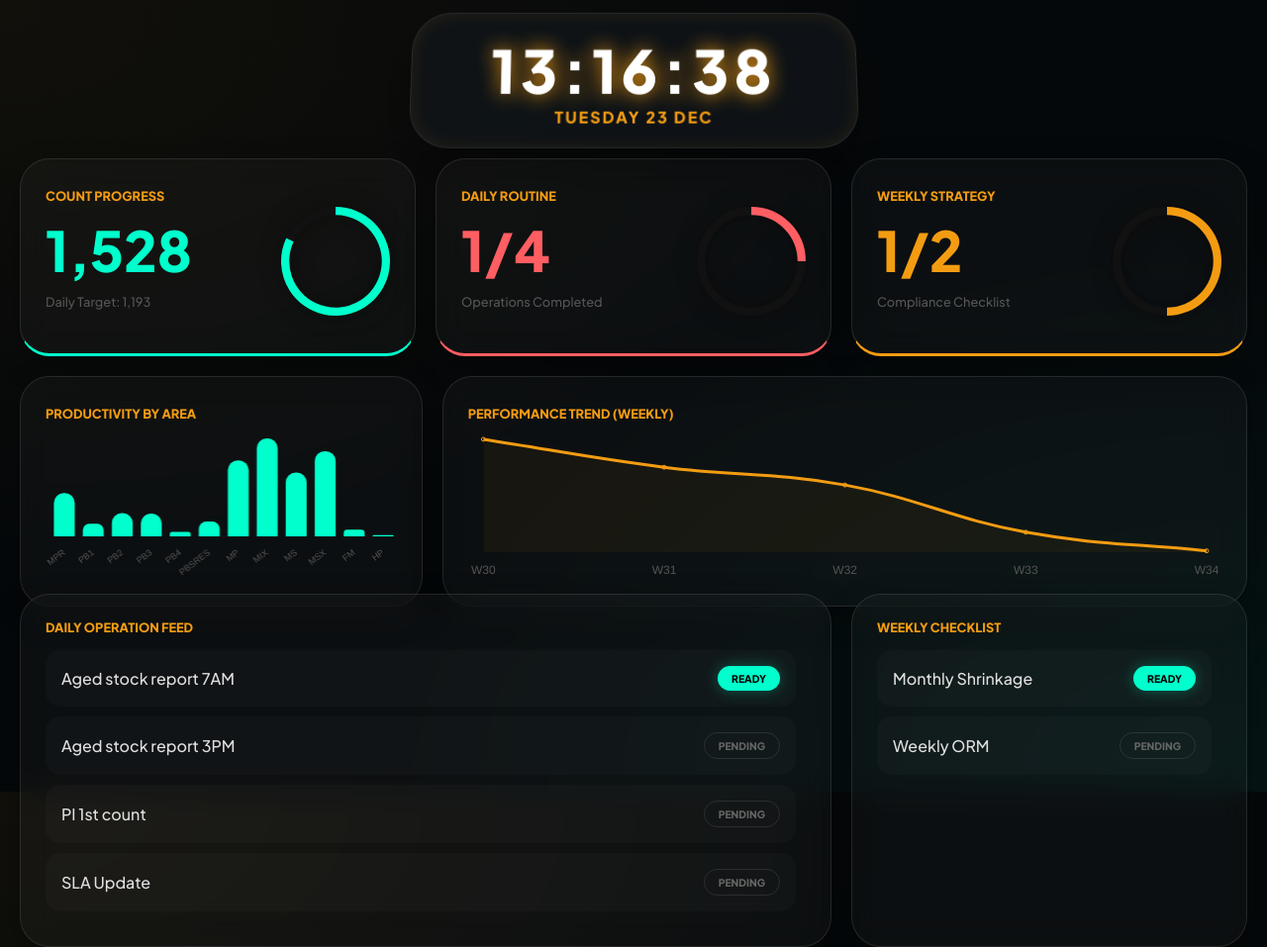
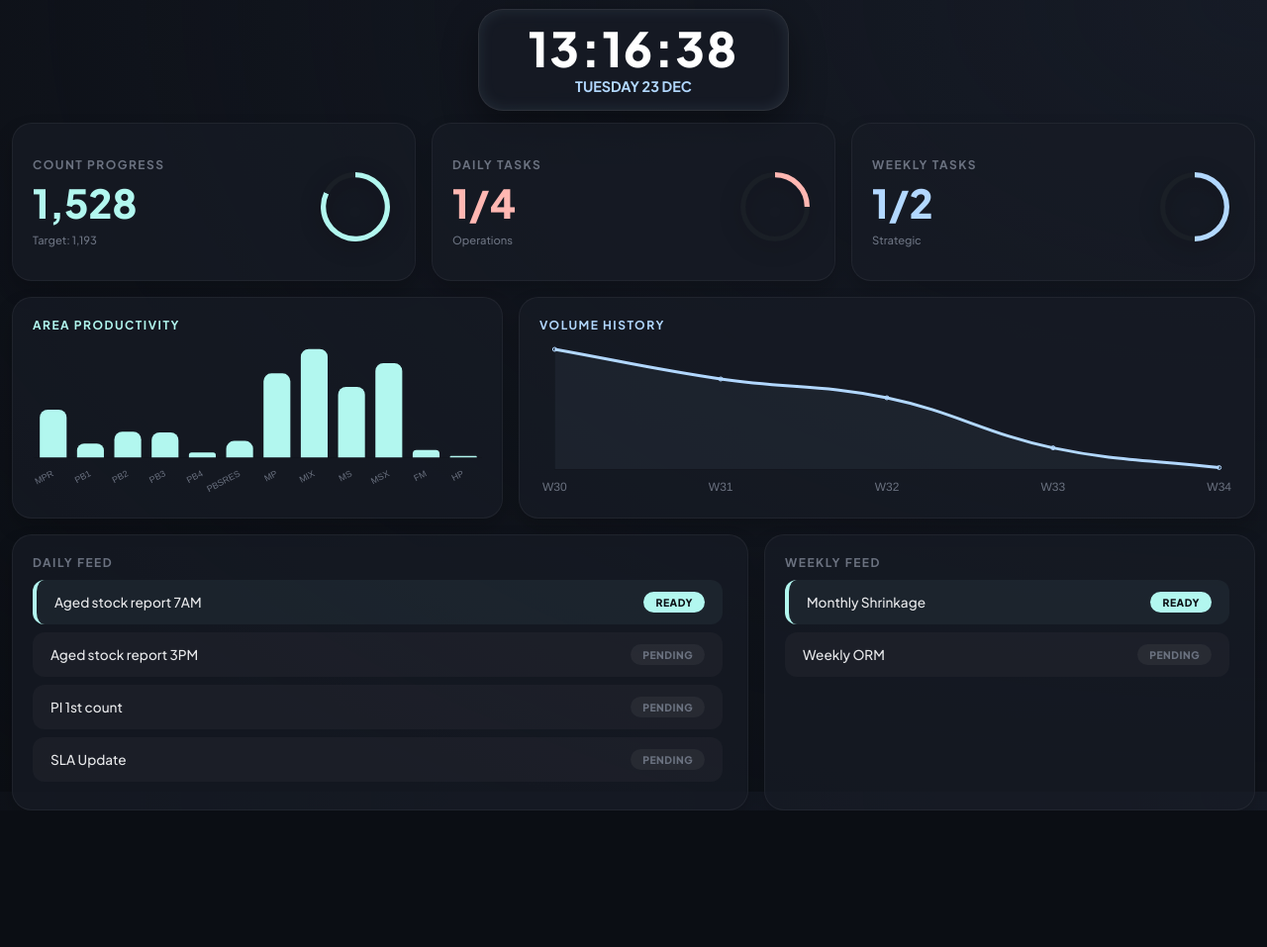
Before and after one commit to alexcornea3027-hub/dashboard, a plain HTML site: page index.html in a window 1280 px wide. Shown: the whole page at 99% size. After the commit the page ends 819 px from the top, so only its background shows below. Drawn offline with nearby package versions, Linux system fonts and the light colour scheme.

Commit message:
Update index.html

```diff
--- a/index.html
+++ b/index.html
@@ -2,188 +2,176 @@
 <html lang="en">
 <head>
     <meta charset="UTF-8">
-    <title>StockTeam VCB | Aurora 3D</title>
+    <title>StockTeam VCB | Aura Pearl 3D</title>
     <script src="https://cdn.jsdelivr.net/npm/chart.js"></script>
-    <link href="https://fonts.googleapis.com/css2?family=Plus+Jakarta+Sans:wght@300;500;800&display=swap" rel="stylesheet">
+    <link href="https://fonts.googleapis.com/css2?family=Plus+Jakarta+Sans:wght@300;500;700;800&display=swap" rel="stylesheet">
     <style>
         :root {
-            --glass: rgba(255, 255, 255, 0.03);
-            --glass-border: rgba(255, 255, 255, 0.1);
-            --gold: #f39c12;
-            --mint: #00ffcc;
-            --sunset: #ff5e62;
-            --text: #e0e0e0;
+            --bg: #0b0e14;
+            --card: rgba(23, 28, 38, 0.7);
+            --p-mint: #b2f7ef;  /* Mentă pastel */
+            --p-rose: #ffb7b2;  /* Roz pastel */
+            --p-blue: #b2d8ff;  /* Albastru celest */
+            --p-gold: #fdf0d5;  /* Auriu șampanie */
+            --text: #e8e9eb;
         }
 
         * { margin: 0; padding: 0; box-sizing: border-box; }
         body {
             font-family: 'Plus Jakarta Sans', sans-serif;
-            background: #05080a;
-            background-image:
-                radial-gradient(at 0% 0%, rgba(243, 156, 18, 0.05) 0px, transparent 50%),
-                radial-gradient(at 100% 100%, rgba(0, 255, 204, 0.05) 0px, transparent 50%);
+            background: var(--bg);
+            background-image: radial-gradient(at top right, #161b26, transparent);
             color: var(--text);
             height: 100vh;
-            overflow: hidden;
             display: flex;
             flex-direction: column;
-            padding: 20px;
+            padding: 1.5vh;
+            overflow: hidden;
         }
 
-        /* HEADER 3D WIDGET */
+        /* HEADER WIDGET - CLEAN 3D */
         header {
-            height: 15vh;
+            height: 12vh;
             display: flex;
             justify-content: center;
             align-items: center;
-            margin-bottom: 20px;
+            margin-bottom: 2vh;
         }
 
-        .main-clock {
-            background: rgba(15, 20, 25, 0.8);
-            border: 1px solid var(--glass-border);
-            padding: 20px 80px;
-            border-radius: 40px;
+        .clock-3d {
+            background: var(--card);
+            border: 1px solid rgba(255,255,255,0.1);
+            padding: 15px 50px;
+            border-radius: 25px;
             text-align: center;
-            box-shadow: 0 20px 50px rgba(0,0,0,0.5), inset 0 0 20px rgba(243, 156, 18, 0.1);
-            transform: perspective(1000px) rotateX(10deg);
+            box-shadow: 0 15px 35px rgba(0,0,0,0.4), inset 0 0 15px rgba(178, 216, 255, 0.1);
+            backdrop-filter: blur(10px);
         }
-        #time { font-size: 3.8rem; font-weight: 800; color: #fff; letter-spacing: 5px; text-shadow: 0 0 20px var(--gold); }
-        #date { color: var(--gold); text-transform: uppercase; font-weight: 600; letter-spacing: 2px; }
+        #time { font-size: 3rem; font-weight: 800; color: #fff; line-height: 1; letter-spacing: 2px; }
+        #date { font-size: 0.9rem; color: var(--p-blue); text-transform: uppercase; font-weight: 600; margin-top: 5px; }
 
-        /* GRID */
+        /* MAIN GRID CONFIGURATION */
         main {
             flex: 1;
             display: grid;
-            grid-template-rows: 25vh 25vh 1fr;
-            gap: 20px;
+            grid-template-rows: 20vh 28vh 1fr;
+            gap: 2vh;
             min-height: 0;
         }
 
-        .row { display: grid; grid-template-columns: repeat(3, 1fr); gap: 20px; }
+        .row { display: grid; grid-template-columns: repeat(3, 1fr); gap: 2vh; }
+        .row-charts { display: grid; grid-template-columns: 1fr 1.5fr; gap: 2vh; }
 
-        /* 3D CARDS */
+        /* CARDS */
         .card {
-            background: var(--glass);
-            border: 1px solid var(--glass-border);
-            border-radius: 30px;
-            padding: 25px;
-            backdrop-filter: blur(15px);
+            background: var(--card);
+            border: 1px solid rgba(255,255,255,0.05);
+            border-radius: 20px;
+            padding: 20px;
             position: relative;
-            transition: 0.5s cubic-bezier(0.2, 1, 0.3, 1);
-            box-shadow: 0 10px 30px rgba(0,0,0,0.3);
+            box-shadow: 0 10px 20px rgba(0,0,0,0.2);
+            display: flex;
+            flex-direction: column;
+            justify-content: center;
         }
-        .card:hover { transform: translateY(-10px) scale(1.02); background: rgba(255,255,255,0.06); }
 
-        .label { font-size: 0.8rem; color: var(--gold); text-transform: uppercase; font-weight: 700; }
-        .big-num { font-size: 3.5rem; font-weight: 800; margin: 10px 0; display: block; }
+        .label { font-size: 0.75rem; font-weight: 700; color: #6b7280; text-transform: uppercase; letter-spacing: 1.5px; }
+        .value { font-size: 2.5rem; font-weight: 800; margin: 5px 0; }
 
-        /* GOGOASA 3D ANIMATA */
-        .chart-3d-wrap {
+        /* 3D FLOATING CHART WRAP */
+        .donut-mini {
             position: absolute;
             right: 20px;
-            top: 50%;
-            transform: translateY(-50%);
-            width: 120px;
-            height: 120px;
-            filter: drop-shadow(0 0 10px rgba(0,0,0,0.5));
+            width: 80px;
+            height: 80px;
+            filter: drop-shadow(0 5px 10px rgba(0,0,0,0.3));
         }
 
-        /* LISTS */
-        .scroll-list {
-            flex: 1;
-            overflow-y: auto;
-            margin-top: 15px;
-            padding-right: 10px;
-        }
-        .scroll-list::-webkit-scrollbar { width: 4px; }
-        .scroll-list::-webkit-scrollbar-thumb { background: var(--glass-border); border-radius: 10px; }
+        /* TASK ITEMS - SOFT COLORS */
+        .task-list { flex: 1; overflow-y: auto; padding-right: 5px; margin-top: 10px; }
+        .task-list::-webkit-scrollbar { width: 4px; }
+        .task-list::-webkit-scrollbar-thumb { background: rgba(255,255,255,0.1); border-radius: 10px; }
 
         .task-item {
-            background: rgba(255,255,255,0.02);
-            padding: 15px;
-            border-radius: 15px;
-            margin-bottom: 10px;
+            background: rgba(255,255,255,0.03);
+            padding: 12px 18px;
+            border-radius: 12px;
+            margin-bottom: 8px;
             display: flex;
             justify-content: space-between;
             align-items: center;
-            border: 1px solid transparent;
-            animation: entry 0.6s ease-out backwards;
+            transition: 0.3s;
         }
-        @keyframes entry { from { opacity: 0; transform: translateY(10px); } to { opacity: 1; transform: translateY(0); } }
+        .task-item.is-done { background: rgba(178, 247, 239, 0.05); border-left: 4px solid var(--p-mint); }
 
-        .status-tag {
+        .status-badge {
             font-size: 0.65rem;
             font-weight: 800;
-            padding: 6px 14px;
+            padding: 4px 12px;
             border-radius: 20px;
+            letter-spacing: 0.5px;
         }
-        .tag-done { background: var(--mint); color: #000; box-shadow: 0 0 15px rgba(0, 255, 204, 0.3); }
-        .tag-wait { border: 1px solid var(--glass-border); color: #666; }
+        .bg-done { background: var(--p-mint); color: #0b0e14; }
+        .bg-wait { background: rgba(255,255,255,0.05); color: #6b7280; }
 
     </style>
 </head>
 <body>
 
     <header>
-        <div class="main-clock">
+        <div class="clock-3d">
             <div id="time">00:00:00</div>
-            <div id="date">LOADING DATA...</div>
+            <div id="date">Tuesday, 23 December</div>
         </div>
     </header>
 
     <main>
         <div class="row">
-            <div class="card" style="border-bottom: 3px solid var(--mint);">
+            <div class="card">
                 <span class="label">Count Progress</span>
-                <span class="big-num" id="count-val" style="color: var(--mint);">0</span>
-                <p style="color: #555; font-size: 0.8rem;">Daily Target: 1,193</p>
-                <div class="chart-3d-wrap">
-                    <canvas id="c-daily"></canvas>
-                </div>
+                <span class="value" id="v-daily" style="color: var(--p-mint);">0</span>
+                <div class="donut-mini"><canvas id="c1"></canvas></div>
+                <span style="font-size: 0.7rem; color: #6b7280;">Target: 1,193</span>
             </div>
-            <div class="card" style="border-bottom: 3px solid var(--sunset);">
-                <span class="label">Daily Routine</span>
-                <span class="big-num" id="daily-task-val" style="color: var(--sunset);">0/0</span>
-                <p style="color: #555; font-size: 0.8rem;">Operations Completed</p>
-                <div class="chart-3d-wrap">
-                    <canvas id="c-tasks"></canvas>
-                </div>
+            <div class="card">
+                <span class="label">Daily Tasks</span>
+                <span class="value" id="v-dtasks" style="color: var(--p-rose);">0/0</span>
+                <div class="donut-mini"><canvas id="c2"></canvas></div>
+                <span style="font-size: 0.7rem; color: #6b7280;">Operations</span>
             </div>
-            <div class="card" style="border-bottom: 3px solid var(--gold);">
-                <span class="label">Weekly Strategy</span>
-                <span class="big-num" id="weekly-task-val" style="color: var(--gold);">0/0</span>
-                <p style="color: #555; font-size: 0.8rem;">Compliance Checklist</p>
-                <div class="chart-3d-wrap">
-                    <canvas id="c-weekly"></canvas>
-                </div>
+            <div class="card">
+                <span class="label">Weekly Tasks</span>
+                <span class="value" id="v-wtasks" style="color: var(--p-blue);">0/0</span>
+                <div class="donut-mini"><canvas id="c3"></canvas></div>
+                <span style="font-size: 0.7rem; color: #6b7280;">Strategic</span>
             </div>
         </div>
 
-        <div class="row" style="grid-template-columns: 1fr 2fr;">
+        <div class="row-charts">
             <div class="card">
-                <span class="label">Productivity by Area</span>
-                <div style="flex:1; margin-top:10px;"><canvas id="bar-3d"></canvas></div>
+                <span class="label" style="color: var(--p-mint);">Area Productivity</span>
+                <div style="flex:1; margin-top:10px;"><canvas id="bar-prod"></canvas></div>
             </div>
             <div class="card">
-                <span class="label">Performance Trend (Weekly)</span>
-                <div style="flex:1; margin-top:10px;"><canvas id="line-3d"></canvas></div>
+                <span class="label" style="color: var(--p-blue);">Volume History</span>
+                <div style="flex:1; margin-top:10px;"><canvas id="line-hist"></canvas></div>
             </div>
         </div>
 
-        <div class="row">
-            <div class="card" style="grid-column: span 2; display: flex; flex-direction: column;">
-                <span class="label">Daily Operation Feed</span>
-                <div class="scroll-list" id="list-d"></div>
+        <div class="row" style="grid-template-columns: 1.5fr 1fr;">
+            <div class="card">
+                <span class="label">Daily Feed</span>
+                <div class="task-list" id="list-d"></div>
             </div>
-            <div class="card" style="display: flex; flex-direction: column;">
-                <span class="label">Weekly Checklist</span>
-                <div class="scroll-list" id="list-w"></div>
+            <div class="card">
+                <span class="label">Weekly Feed</span>
+                <div class="task-list" id="list-w"></div>
             </div>
         </div>
     </main>
 
     <script>
+        // DATELE TALE REALE (MODEL)
         const db = {
             metadata: { target: 1193 },
             counting: [
@@ -192,88 +180,88 @@
                 {area: "MS", qty: 215}, {area: "MSX", qty: 287}, {area: "FM", qty: 23}, {area: "HP", qty: 5}
             ],
             dailyTasks: [
-                {name: "Aged stock report 7AM", status: "Completed"},
-                {name: "Aged stock report 3PM", status: "Not started"},
-                {name: "PI 1st count", status: "Not started"},
-                {name: "SLA Update", status: "Not started"}
+                {t: "Aged stock report 7AM", s: "Completed"},
+                {t: "Aged stock report 3PM", s: "Not started"},
+                {t: "PI 1st count", s: "Not started"},
+                {t: "SLA Update", s: "Not started"}
             ],
             weeklyTasks: [
-                {name: "Monthly Shrinkage", status: "Completed"},
-                {name: "Weekly ORM", status: "Not started"}
+                {t: "Monthly Shrinkage", s: "Completed"},
+                {t: "Weekly ORM", s: "Not started"}
             ],
             history: [
-                {week: "W30", total: 6901}, {week: "W31", total: 5447}, {week: "W32", total: 4524}, {week: "W33", total: 2068}, {week: "W34", total: 1100}
+                {w: "W30", q: 6901}, {w: "W31", q: 5447}, {w: "W32", q: 4524}, {w: "W33", q: 2068}, {w: "W34", q: 1100}
             ]
         };
 
-        function render() {
-            // TIME
+        function start() {
+            // CLOCK
             setInterval(() => {
-                const now = new Date();
-                document.getElementById('time').innerText = now.toLocaleTimeString('en-GB', {hour12:false});
-                document.getElementById('date').innerText = now.toLocaleDateString('en-GB', {weekday:'long', day:'numeric', month:'short'});
+                const n = new Date();
+                document.getElementById('time').innerText = n.toLocaleTimeString('en-GB', {hour12:false});
+                document.getElementById('date').innerText = n.toLocaleDateString('en-GB', {weekday:'long', day:'numeric', month:'short'});
             }, 1000);
 
-            // KPI DATA
-            const totalDaily = db.counting.reduce((a, b) => a + b.qty, 0);
-            document.getElementById('count-val').innerText = totalDaily.toLocaleString();
+            // KPIs
+            const dSum = db.counting.reduce((a, b) => a + b.qty, 0);
+            document.getElementById('v-daily').innerText = dSum.toLocaleString();
 
-            const dD = db.dailyTasks.filter(x => x.status === "Completed").length;
-            document.getElementById('daily-task-val').innerText = `${dD}/${db.dailyTasks.length}`;
+            const dd = db.dailyTasks.filter(x => x.s === "Completed").length;
+            document.getElementById('v-dtasks').innerText = `${dd}/${db.dailyTasks.length}`;
 
-            const wD = db.weeklyTasks.filter(x => x.status === "Completed").length;
-            document.getElementById('weekly-task-val').innerText = `${wD}/${db.weeklyTasks.length}`;
+            const wd = db.weeklyTasks.filter(x => x.s === "Completed").length;
+            document.getElementById('v-wtasks').innerText = `${wd}/${db.weeklyTasks.length}`;
 
-            // CHARTS
+            // CHARTS 3D EFFECT
             const donut = (id, val, target, col) => {
                 new Chart(document.getElementById(id), {
                     type: 'doughnut',
-                    data: { datasets: [{ data: [val, target-val], backgroundColor: [col, '#111'], borderWidth: 0 }] },
-                    options: { cutout: '85%', plugins: { tooltip: false }, animation: { duration: 2000, animateRotate: true } }
+                    data: { datasets: [{ data: [val, target-val], backgroundColor: [col, '#1a1f26'], borderWidth: 0 }] },
+                    options: { cutout: '85%', plugins: { tooltip: false }, animation: { duration: 2000 } }
                 });
             };
-            donut('c-daily', totalDaily, db.metadata.target, '#00ffcc');
-            donut('c-tasks', dD, db.dailyTasks.length, '#ff5e62');
-            donut('c-weekly', wD, db.weeklyTasks.length, '#f39c12');
+            donut('c1', dSum, db.metadata.target, '#b2f7ef');
+            donut('c2', dd, db.dailyTasks.length, '#ffb7b2');
+            donut('c3', wd, db.weeklyTasks.length, '#b2d8ff');
 
-            // BAR 3D-STYLE
-            new Chart(document.getElementById('bar-3d'), {
+            // BAR CHART
+            new Chart(document.getElementById('bar-prod'), {
                 type: 'bar',
                 data: {
                     labels: db.counting.map(x => x.area),
-                    datasets: [{ data: db.counting.map(x => x.qty), backgroundColor: '#00ffcc', borderRadius: 10 }]
+                    datasets: [{ data: db.counting.map(x => x.qty), backgroundColor: '#b2f7ef', borderRadius: 8 }]
                 },
-                options: { maintainAspectRatio: false, plugins: { legend: false }, scales: { y: { display: false }, x: { grid: { display: false }, ticks: { color: '#555', font: {size: 9} } } } }
+                options: { maintainAspectRatio: false, plugins: { legend: false }, scales: { y: { display: false }, x: { grid: { display: false }, ticks: { color: '#6b7280', font: {size: 9} } } } }
             });
 
-            // LINE TREND
-            new Chart(document.getElementById('line-3d'), {
+            // LINE CHART
+            new Chart(document.getElementById('line-hist'), {
                 type: 'line',
                 data: {
-                    labels: db.history.map(x => x.week),
-                    datasets: [{ data: db.history.map(x => x.total), borderColor: '#f39c12', tension: 0.4, fill: true, backgroundColor: 'rgba(243, 156, 18, 0.05)', pointRadius: 2 }]
+                    labels: db.history.map(x => x.w),
+                    datasets: [{ data: db.history.map(x => x.q), borderColor: '#b2d8ff', tension: 0.4, fill: true, backgroundColor: 'rgba(178, 216, 255, 0.05)', pointRadius: 2 }]
                 },
-                options: { maintainAspectRatio: false, plugins: { legend: false }, scales: { y: { display: false }, x: { grid: { display: false }, ticks: { color: '#555' } } } }
+                options: { maintainAspectRatio: false, plugins: { legend: false }, scales: { y: { display: false }, x: { grid: { display: false }, ticks: { color: '#6b7280' } } } }
             });
 
-            // FEEDS
-            const drawList = (id, list) => {
+            // RENDER LISTS
+            const render = (id, list) => {
                 const el = document.getElementById(id);
-                list.forEach((t, i) => {
-                    const done = t.status === "Completed";
+                list.forEach(item => {
+                    const done = item.s === "Completed";
                     el.innerHTML += `
-                        <div class="task-item" style="animation-delay: ${i*0.1}s">
-                            <span>${t.name}</span>
-                            <span class="status-tag ${done ? 'tag-done' : 'tag-wait'}">${done ? 'READY' : 'PENDING'}</span>
+                        <div class="task-item ${done ? 'is-done' : ''}">
+                            <span style="font-size: 0.85rem; font-weight: 500;">${item.t}</span>
+                            <span class="status-badge ${done ? 'bg-done' : 'bg-wait'}">${done ? 'READY' : 'PENDING'}</span>
                         </div>
                     `;
                 });
             };
-            drawList('list-d', db.dailyTasks);
-            drawList('list-w', db.weeklyTasks);
+            render('list-d', db.dailyTasks);
+            render('list-w', db.weeklyTasks);
         }
 
-        window.onload = render;
+        window.onload = start;
     </script>
 </body>
 </html>
```
